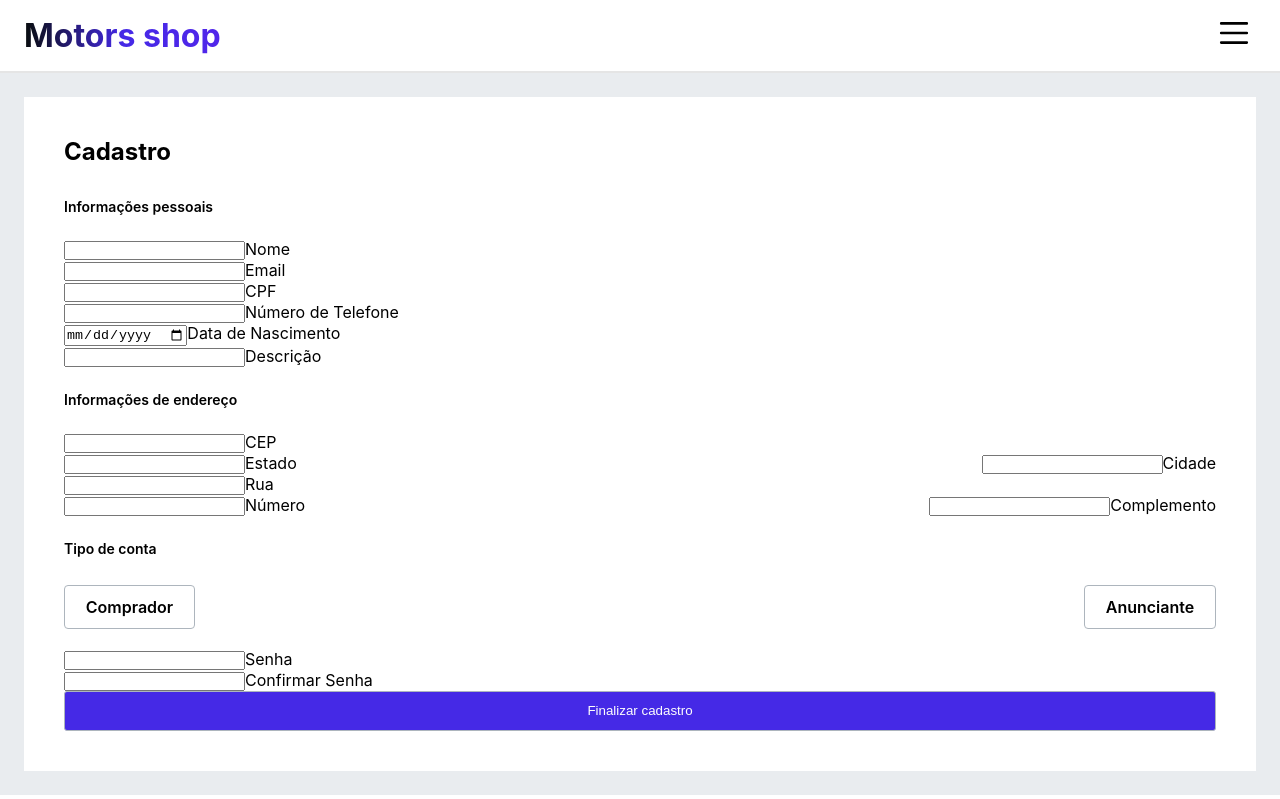
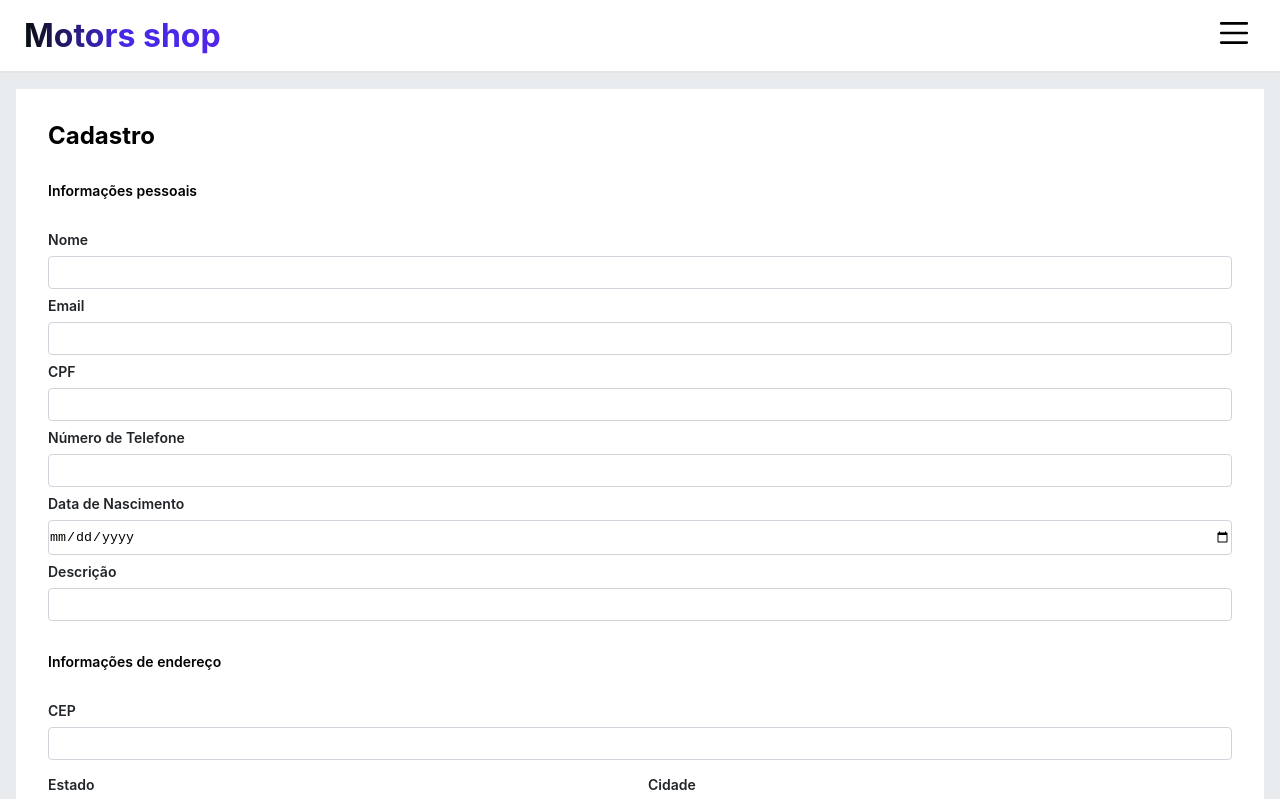
Before and after one commit to Kenzie-Academy-Brasil-Developers/Projeto-fullstack-m6-NayaraCSM, a React (Vite) app in the folder front/: page /register in a window 1280 px wide. Shown: the top 799 px of the page. Built offline with nearby package versions, Linux system fonts and the light colour scheme.

Commit message:
feat: styled inputs form.

```diff
--- a/front/src/componets/Input/index.tsx
+++ b/front/src/componets/Input/index.tsx
@@ -1,5 +1,6 @@
 import { ForwardedRef, forwardRef, InputHTMLAttributes } from "react";
 import { FieldError } from "react-hook-form";
+import { ContainerInput } from "./styled";
 
 interface IInputProps extends InputHTMLAttributes<HTMLInputElement> {
   id: string;
@@ -10,16 +11,22 @@ interface IInputProps extends InputHTMLAttributes<HTMLInputElement> {
 
 const Input = forwardRef(
   (
-    { id, label, type, error, ...rest }: IInputProps,
+    { id, label, placeholder, type, error, ...rest }: IInputProps,
     ref: ForwardedRef<HTMLInputElement>
   ) => (
-    <div>
-      <div>
-        <input type={type} id={id} placeholder=" " ref={ref} {...rest} />
+    <ContainerInput>
+      <div className="info-input">
         <label htmlFor={id}>{label}</label>
+        <input
+          type={type}
+          id={id}
+          placeholder={placeholder}
+          ref={ref}
+          {...rest}
+        />
       </div>
       {error ? <p>{error.message}</p> : null}
-    </div>
+    </ContainerInput>
   )
 );
 
--- /dev/null
+++ b/front/src/componets/Input/styled.ts
@@ -0,0 +1,33 @@
+import styled from "styled-components";
+
+export const ContainerInput = styled.div`
+  width: 100%;
+  margin: 0.5rem 0;
+  display: grid;
+  .info-input {
+    width: 100%;
+    display: grid;
+  }
+  label {
+    margin-bottom: 0.5rem;
+    color: var(--color-grey-1);
+    font-family: "Inter", sans-serif;
+    font-size: var(--input-label-font-size);
+    font-weight: var(--input-label-font-weight);
+  }
+  input {
+    width: 100%;
+    padding: 0.5rem 0;
+    border-radius: 4px;
+    border: 1px solid var(--color-grey-5);
+  }
+  input::placeholder {
+    text-align: center;
+    color: var(--color-grey-4);
+  }
+  p {
+    margin: 0.5rem 0;
+    color: var(--color-alert-1);
+    font-size: var(--zod-error-font-size);
+  }
+`;
--- a/front/src/pages/RegisterPage/styled.tsx
+++ b/front/src/pages/RegisterPage/styled.ts
@@ -1,12 +1,13 @@
 import styled from "styled-components";
 
 export const ContainerRegister = styled.div`
+  width: 100%;
   background: var(--color-grey-7);
   padding: 1rem;
 
   form {
-    margin: 0.5rem;
-    padding: 2.5rem;
+    width: 100%;
+    padding: 2rem;
     background: var(--color-white-fixed);
   }
 
@@ -21,14 +22,18 @@ export const ContainerRegister = styled.div`
     padding: 1.5rem 0;
   }
 
-  .address-local {
+  .address-local,
+  .details-address {
+    width: 100%;
+    gap: 1rem;
     display: flex;
     justify-content: space-between;
   }
 
-  .details-address {
-    display: flex;
-    justify-content: space-between;
+  .address-local Input,
+  .details-address input {
+    flex: 1;
+    margin-right: 10px;
   }
 
   .type-account {
@@ -65,6 +70,7 @@ export const ContainerRegister = styled.div`
 
   button {
     width: 100%;
+    margin: 0.5rem 0;
     padding: 0.7rem 0;
     font-size: var(--button-medium-text-font-size: 14px);
     border-radius: 3px;
--- a/front/src/styles/GlobalStyle.ts
+++ b/front/src/styles/GlobalStyle.ts
@@ -97,8 +97,10 @@ export default createGlobalStyle`
     --input-placeholder-font-weight: 400;
     --input-placeholder-font-size: 16px;
 
-    --input-label-font-weight: 500;
+    --input-label-font-weight: 600;
     --input-label-font-size: 14px;
+
+    --zod-error-font-size: 12px;
 
   }
 
```
